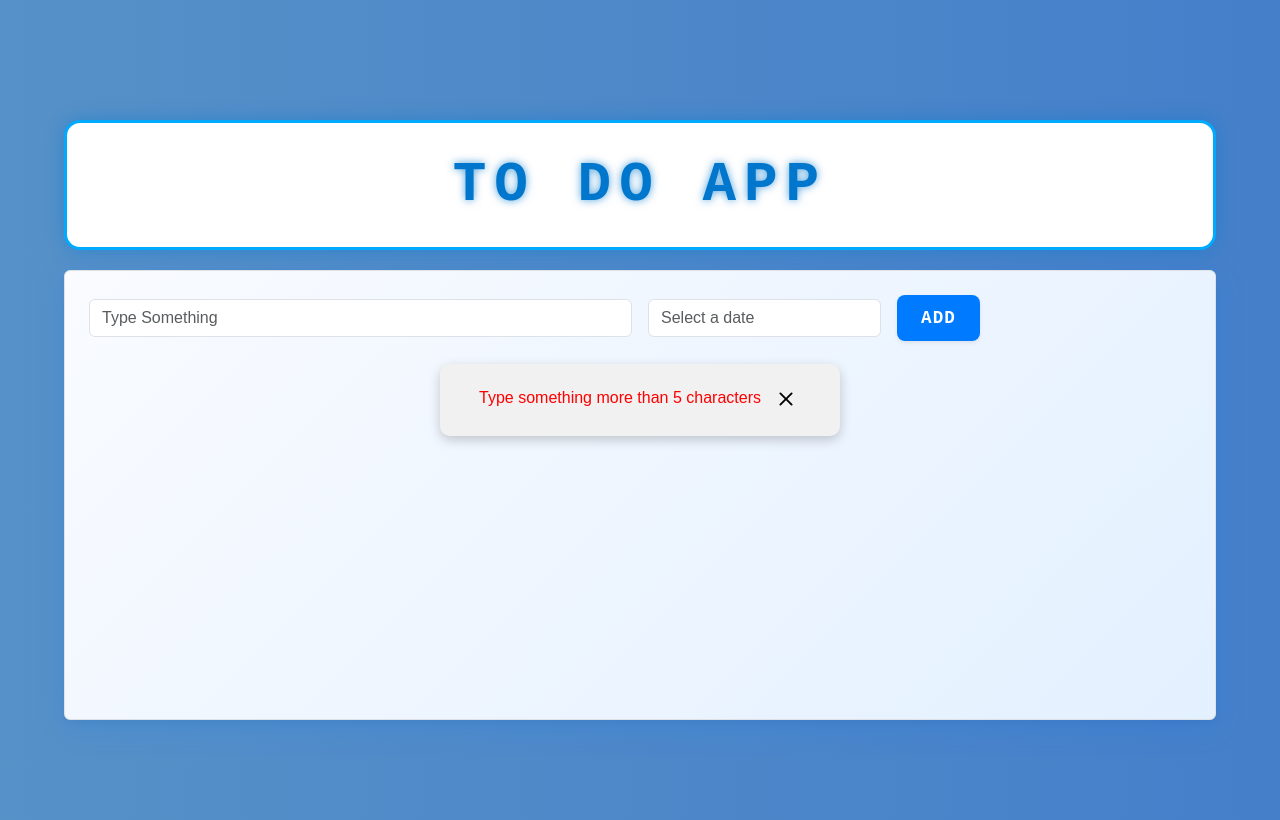
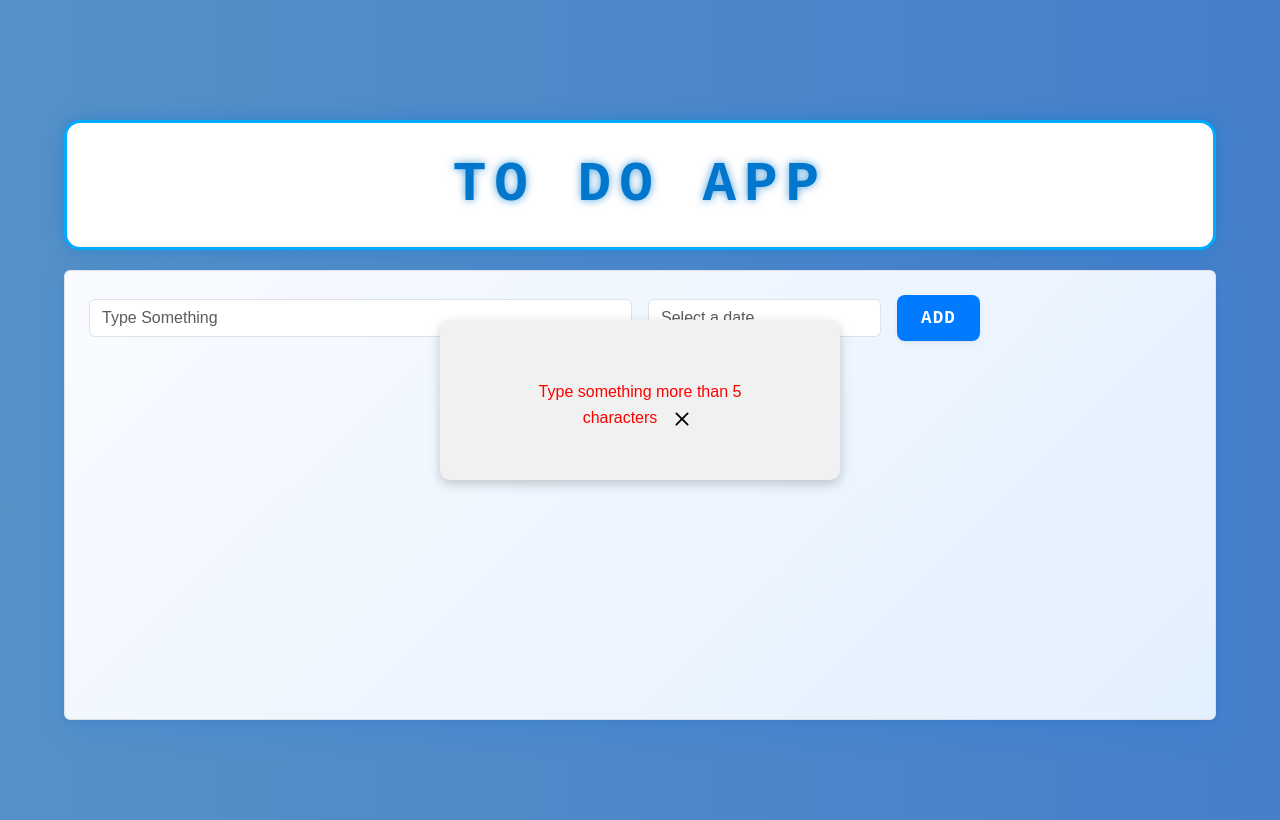
Before and after one commit to sreenandpk/Todo-App, a React (Vite) app: page / in a window 1280 px wide. Both pictures are taken after typing "Sample" into the empty fields and a click on the button "ADD". Built offline with nearby package versions, Linux system fonts and the light colour scheme.

Commit message:
Updated To-Do app features

```diff
--- a/src/App.jsx
+++ b/src/App.jsx
@@ -392,13 +392,13 @@ function App() {
     top: "50%",
     left: "50%",
     transform: "translate(-50%, -50%)",
-    height: "9vh",
+    height: "20vh",
     width: "80vw",
     maxWidth: "400px",
     backgroundColor: "#f1f1f1",
     borderRadius: "10px",
     boxShadow: "0 4px 12px rgba(0,0,0,0.2)",
-    padding: "20px",
+    padding: "60px",
     textAlign: "center",
     cursor: "pointer",
     color: "red",
```
